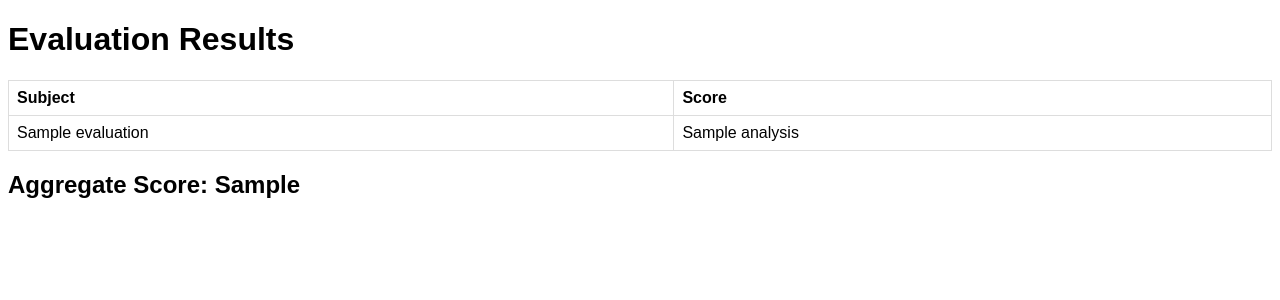
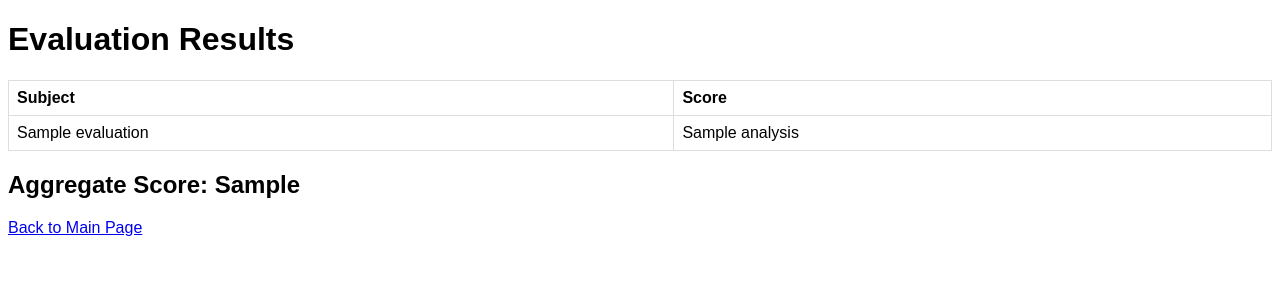
Before and after one commit to gunsai75/vishlex, a Flask app: template templates/translate.html in a window 1280 px wide. Shown: the top 300 px of the page. Run offline with Flask 3, Linux system fonts and the light colour scheme; the template is opened without the code that fills it: most values are stand-ins (such as "Sample title", 1, 10 or a date in 2020).

Commit message:
some changes

```diff
--- a/templates/translate.html
+++ b/templates/translate.html
@@ -42,5 +42,6 @@ tr:nth-child(even) {
       </tbody>
   </table>
   <h2><strong>Aggregate Score:</strong> {{ final_result }}</h2>
+  <a href="/">Back to Main Page</a>
 </body>
 </html>
```
